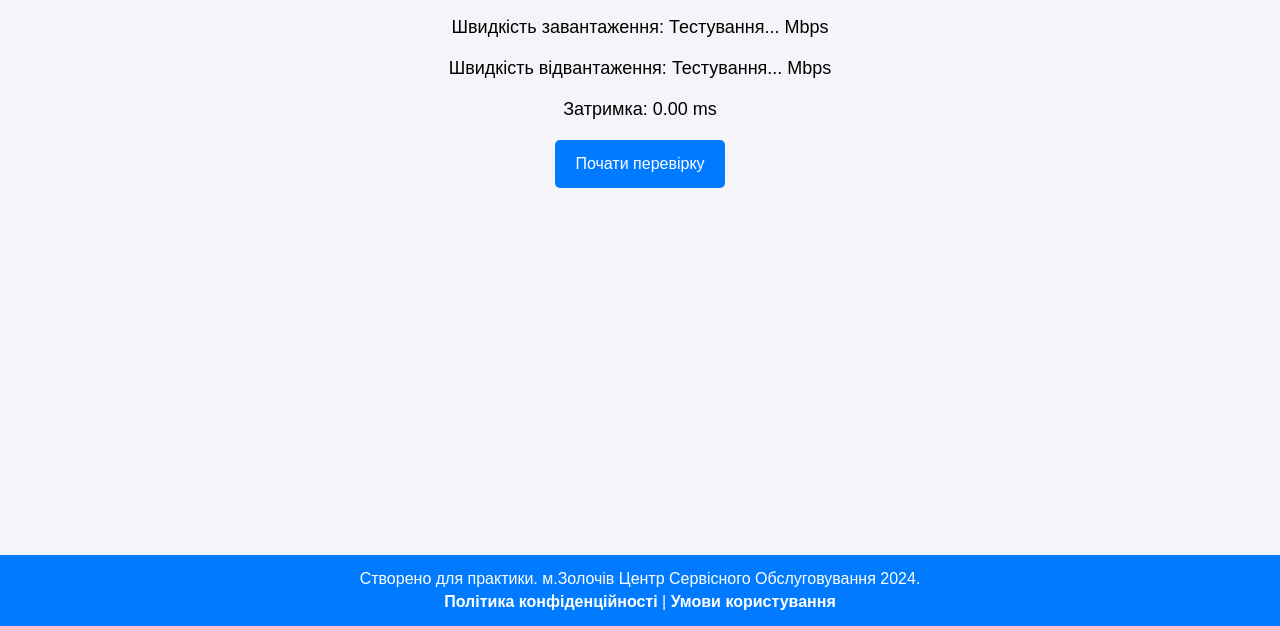
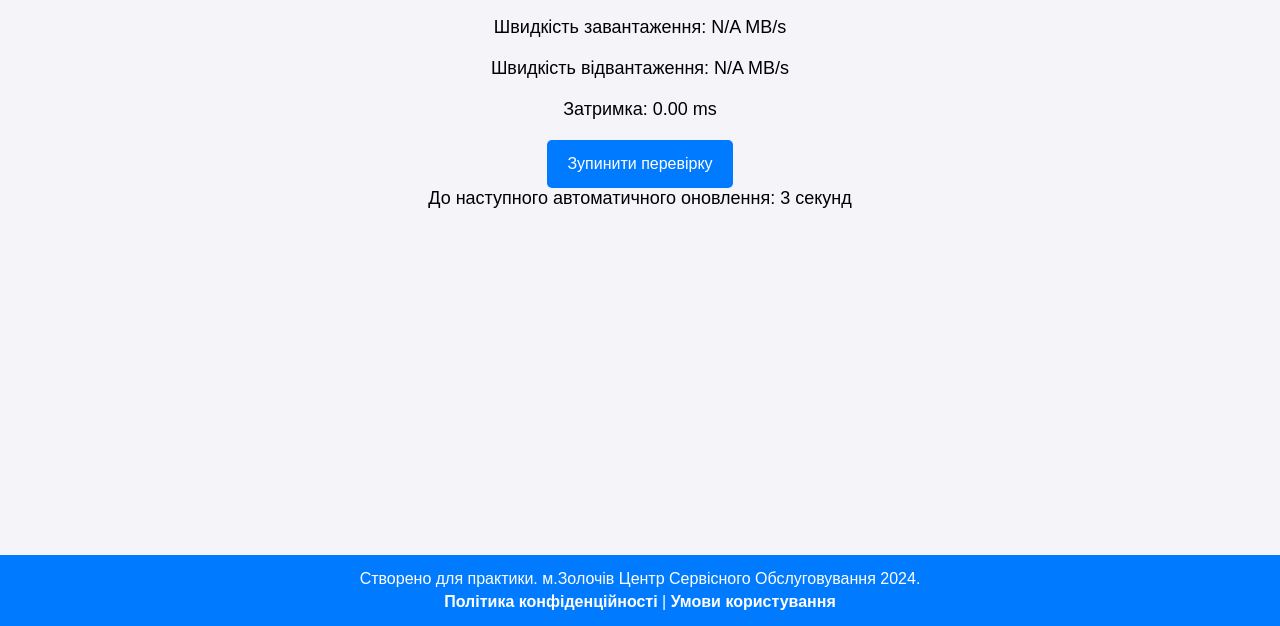
Before and after one commit to LLLORISS/Internet-Speed, a website: page public/index.html in a window 1280 px wide. Both pictures are taken after a click on the button "Почати перевірку". Shown: the part 174-800 px from the top of the page. Drawn offline with Linux system fonts and the light colour scheme; no server answers.

Commit message:
Added speed testing functionality and improved interface

```diff
--- a/public/index.html
+++ b/public/index.html
@@ -25,11 +25,15 @@
     <h1>Тест швидкості</h1>
     <div class="content">
 	    <div id="result">
-	        <p>Швидкість завантаження: <span id="download-speed">--</span> Mbps</p>
-	        <p>Швидкість відвантаження: <span id="upload-speed">--</span> Mbps</p>
-	        <p>Затримка: <span id="ping">--</span> ms</p>
+	        <p>Швидкість завантаження: <span id="download-speed">--</span></p>
+	        <p>Швидкість відвантаження: <span id="upload-speed">--</span></p>
+	        <p>Затримка: <span id="ping">--</span></p>
 
-	        <button id="start-test">Почати перевірку</button>
+            <div class="test-buttons">
+	           <button id="start-test">Почати перевірку</button>
+               <button id="stop-test" style="display: none;">Зупинити перевірку</button>
+            </div>
+            <p id="auto-refresh-timer" style="display: none;">До наступного автоматичного оновлення: <span id="timer-seconds">--</span> секунд</p>
 	    </div>
 	</div>
 
--- a/public/script.js
+++ b/public/script.js
@@ -1,31 +1,103 @@
+let intervalId;
+let refreshIntervalId;
+const refreshSeconds = 5;
+
 document.getElementById('start-test').addEventListener('click', async function() {
     document.getElementById('download-speed').textContent = 'Тестування...';
     document.getElementById('upload-speed').textContent = 'Тестування...';
     document.getElementById('ping').textContent = 'Тестування...';
 
-    const ping = await testPing();
-    document.getElementById('ping').textContent = ping;
+    await runTests();
+
+    document.getElementById('auto-refresh-timer').style.display = 'block';
+    document.getElementById('start-test').style.display = 'none';
+    document.getElementById('stop-test').style.display = 'inline';
+
+    document.getElementById('timer-seconds').textContent = refreshSeconds;
+
+    if (refreshIntervalId) {
+        clearInterval(refreshIntervalId);
+    }
+
+    refreshIntervalId = setInterval(async () => {
+        const secondsElement = document.getElementById('timer-seconds');
+        let seconds = parseInt(secondsElement.textContent, 10);
+        if (seconds > 0) {
+            secondsElement.textContent = seconds - 1;
+        } else {
+            secondsElement.textContent = refreshSeconds;
+            await runTests();
+        }
+    }, 1000);
 });
 
+document.getElementById('stop-test').addEventListener('click', function() {
+    clearInterval(refreshIntervalId);
+    document.getElementById('auto-refresh-timer').style.display = 'none';
+    document.getElementById('start-test').style.display = 'inline';
+    document.getElementById('stop-test').style.display = 'none';
+});
+
+async function runTests() {
+    try {
+        const ping = await testPing();
+        document.getElementById('ping').textContent = `${ping} ms`;
+
+        const downloadTime = await testDownloadSpeed();
+        const downloadSpeed = downloadTime ? (10 / downloadTime).toFixed(2) : 'N/A';
+        document.getElementById('download-speed').textContent = `${downloadSpeed} MB/s`;
+
+        const uploadTime = await testUploadSpeed();
+        const uploadSpeed = uploadTime ? (10 / uploadTime).toFixed(2) : 'N/A';
+        document.getElementById('upload-speed').textContent = `${uploadSpeed} MB/s`;
+
+    } catch (e) {
+        console.error('Test failed:', e);
+        document.getElementById('download-speed').textContent = 'Помилка';
+        document.getElementById('upload-speed').textContent = 'Помилка';
+        document.getElementById('ping').textContent = 'Помилка';
+    }
+}
 
 async function testPing() {
     const start = performance.now();
-
     try {
         await fetch(window.location.href);
     } catch (e) {
         console.error('Ping failed:', e);
-
+        return null;
     }
-
     const end = performance.now();
     return (end - start).toFixed(2);
 }
 
 async function testDownloadSpeed() {
     const start = performance.now();
+    try {
+        await fetch('/large-file');
+    } catch (e) {
+        console.error("Download failed: ", e);
+        return null;
+    }
+    const end = performance.now();
+    const time = (end - start) / 1000;
+    return time > 0 ? time : null;
 }
 
 async function testUploadSpeed() {
-    const fileSyzeInBytes = 10 * 1024 * 1024;
+    const start = performance.now();
+    const formData = new FormData();
+    formData.append('file', new Blob([new Uint8Array(10 * 1024 * 1024)]));
+    try {
+        await fetch('/upload', {
+            method: 'POST',
+            body: formData
+        });
+    } catch (e) {
+        console.error('Upload failed:', e);
+        return null;
+    }
+    const end = performance.now();
+    const time = (end - start) / 1000;
+    return time > 0 ? time : null;
 }
```
